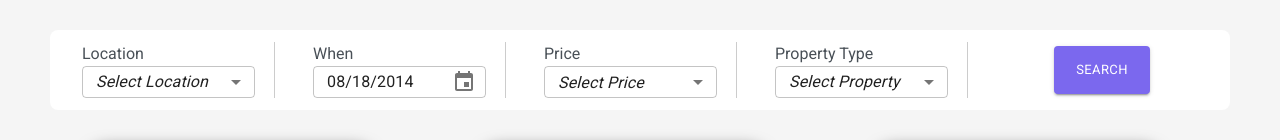
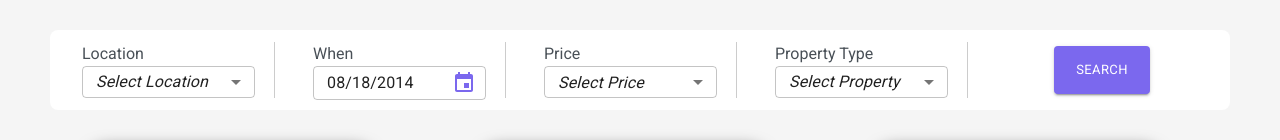
Before and after one commit to 7shoaib7/reunion, a React (Create React App) app: page /rent in a window 1280 px wide. Shown: the part 196-336 px from the top of the page. Built offline with nearby package versions, Linux system fonts and the light colour scheme; grey boxes are pictures that could not be loaded.

Commit message:
date-picker-adjusted

```diff
--- a/src/components/Rent/Filter/Filter.css
+++ b/src/components/Rent/Filter/Filter.css
@@ -37,7 +37,7 @@
 
 .selection {
     width: 90%;
-    height: 2rem;
+    height: 2rem ;
 }
 
 .select-container {
@@ -68,11 +68,6 @@
 
 }
 
-.css-o9k5xi-MuiInputBase-root-MuiOutlinedInput-root {
-    height: 2rem !important;
-}
-
-
 .filter-grid {
     margin-top: 2rem;
     height: auto;
--- a/src/components/Rent/Filter/Filter.js
+++ b/src/components/Rent/Filter/Filter.js
@@ -11,9 +11,11 @@ import { LocalizationProvider } from '@mui/x-date-pickers/LocalizationProvider';
 import { AdapterDayjs } from '@mui/x-date-pickers/AdapterDayjs';
 import Card from "../Card/Card";
 import Grid from '@mui/material/Grid';
-import dummy from "../../../data/dummy.json"
+import dummy from "../../../data/dummy.json";
+import { SxProps } from "@mui/system"
 
 const Filter = () => {
+
     const [location, setLocation] = useState(null);
     const [price, setPrice] = useState(null);
     const [propertyType, setPropertyType] = useState(null);
@@ -53,7 +55,7 @@ const Filter = () => {
         if (price !== null) {
             const rate1 = price.split("-")[0];
             const rate2 = price.split("-")[1];
-            return data.filter(item=>item.price<=rate2 && item.price>=rate1)
+            return data.filter(item => item.price <= rate2 && item.price >= rate1)
         }
         return data
     }
@@ -101,14 +103,16 @@ const Filter = () => {
                 <div className="date flex border width">
                     <p className="filter-name ">When</p>
                     <div className="selection">
-                        <LocalizationProvider dateAdapter={AdapterDayjs} style={{height:"2rem"}}>
+                        <LocalizationProvider dateAdapter={AdapterDayjs} style={{ height: "2rem" }}>
                             <DesktopDatePicker
                                 inputFormat="MM/DD/YYYY"
                                 value={date}
                                 onChange={handleDateChange}
-                                renderInput={(params) => <TextField {...params} />}
+                                renderInput={(params) => <TextField sx={{ "& .MuiInputBase-input": { height: "1px" } }}  {...params} />}
+                                InputProps={{ sx: { "& .MuiSvgIcon-root": { color: "mediumslateblue" } } }}
                             />
                         </LocalizationProvider>
+
                     </div>
                 </div>
                 <div className="price flex border width">
```
Also changed, not shown: 12 other files (tests, documents, lock files or other folders).
